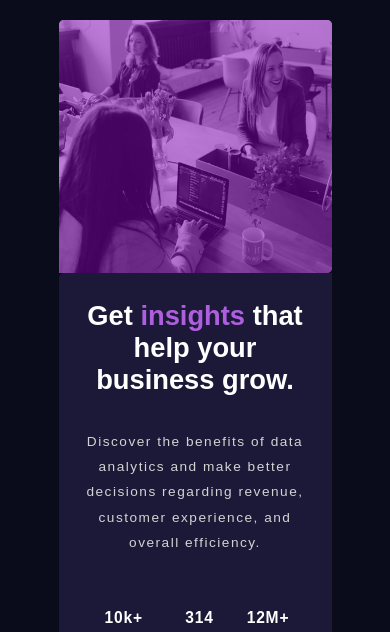
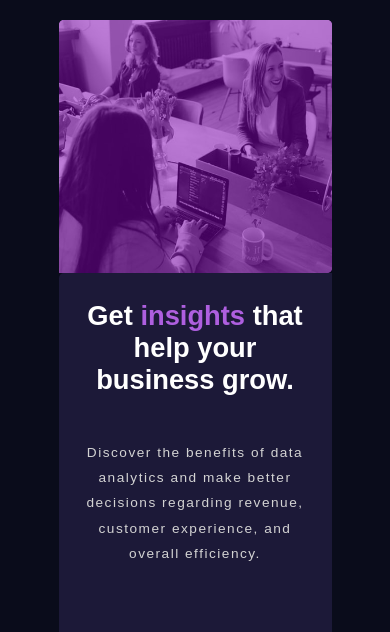
Before and after one commit to manish100ms/Frontend-Project-1, a plain HTML site: page index.html in a window 390 px wide. Shown: the top 632 px of the page. Drawn offline with Linux system fonts and the light colour scheme.

Commit message:
final test

```diff
--- a/Smaller than 1020px.css
+++ b/Smaller than 1020px.css
@@ -1,7 +1,7 @@
 @media screen and (max-width: 768px){
 
     html{
-        height: 100%;
+        height: 1500px;
     }
 
     body{
@@ -12,12 +12,12 @@
 
     .main-box{
         position: absolute;
-        top: 30%;
+        top: 50%;
         margin-top: 0px;
         margin: 5%;
         left: 10%;
         width: 70%;
-        height: 60%;
+        height: 1000px;
         background-color: #1C1938FF;
         border-bottom-left-radius: 5px;
         border-bottom-right-radius: 5px;
@@ -40,7 +40,7 @@
         position: absolute;
         left: 10%;
         width: 70%;
-        height: 30%;
+        height: 50%;
         border-top-left-radius: 5px;
         border-top-right-radius: 5px;
     }
@@ -58,27 +58,26 @@
 
     .sub-text{
         color: lightgray;
-        padding-top: 15%;
+        padding-top: 20%;
         padding-bottom: 10%;
         font-size: 3.5vw;
-        letter-spacing: 1.5px;
-        line-height: 3vh;
+        letter-spacing: 2.5px;
+        line-height: 4.5vh;
         text-align: center;
     }
 
     .bottom-text{
-        padding-top: 30px;
-        padding-right: 2vw;
-        padding-left: 2vw;
+        padding: 0px;
+        padding-top: 10vh;
         text-align: center;
-        font-size: 2.3vw;
+        font-size: 3vw;
         letter-spacing: 0.8px;
-        line-height: 2.5vh;
-        float: left;
+        line-height: 4vh;
+        float: none;
     }
 
     .special{
-        font-size: 4vw;
+        font-size: 5vw;
         font-weight: bold;
     }
 
@@ -99,3 +98,32 @@
         color: gold;
     }
 }
+
+@media screen and (max-width: 425px){
+    .main-box{
+        top: 30%;
+        height: 60%;
+    }
+
+    .image, .img-back{
+        height: 30%;
+    }
+
+    .sub-text{
+        letter-spacing: 1.5px;
+        line-height: 3vh;
+    }
+
+    .bottom-text{
+        float: right;
+        padding-top: 7vh;
+        padding-right: 2vw;
+        padding-left: 2vw;
+        font-size: 2.3vh;
+        line-height: 2.5vh;
+    }
+
+    .special{
+        font-size: 4vh;
+    }
+}
```
